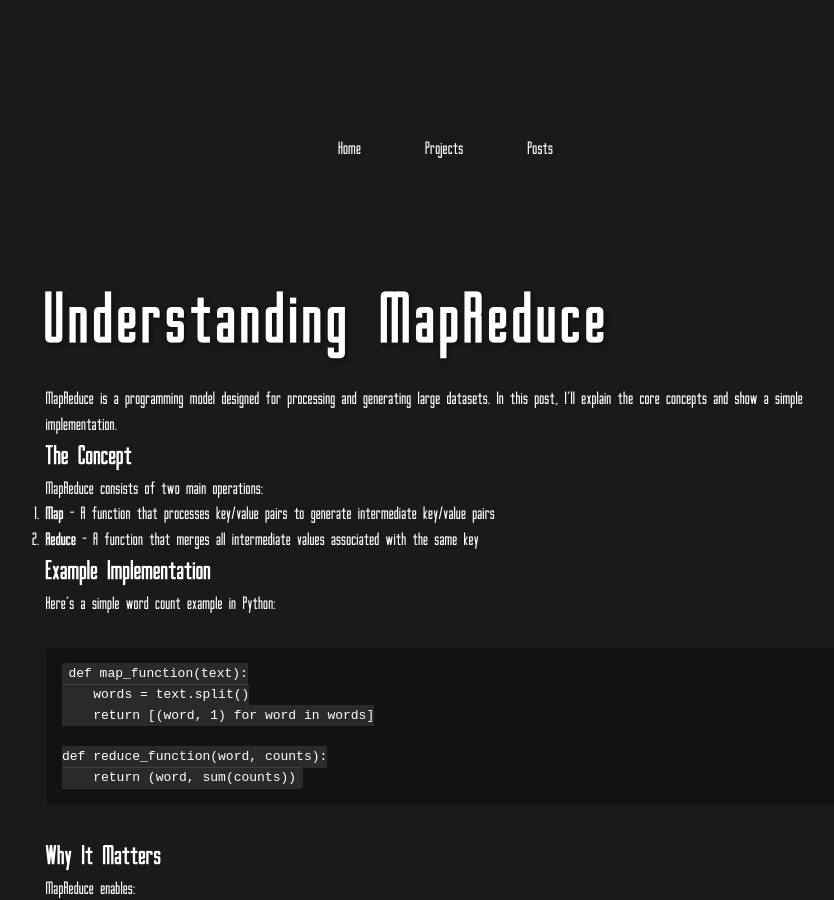
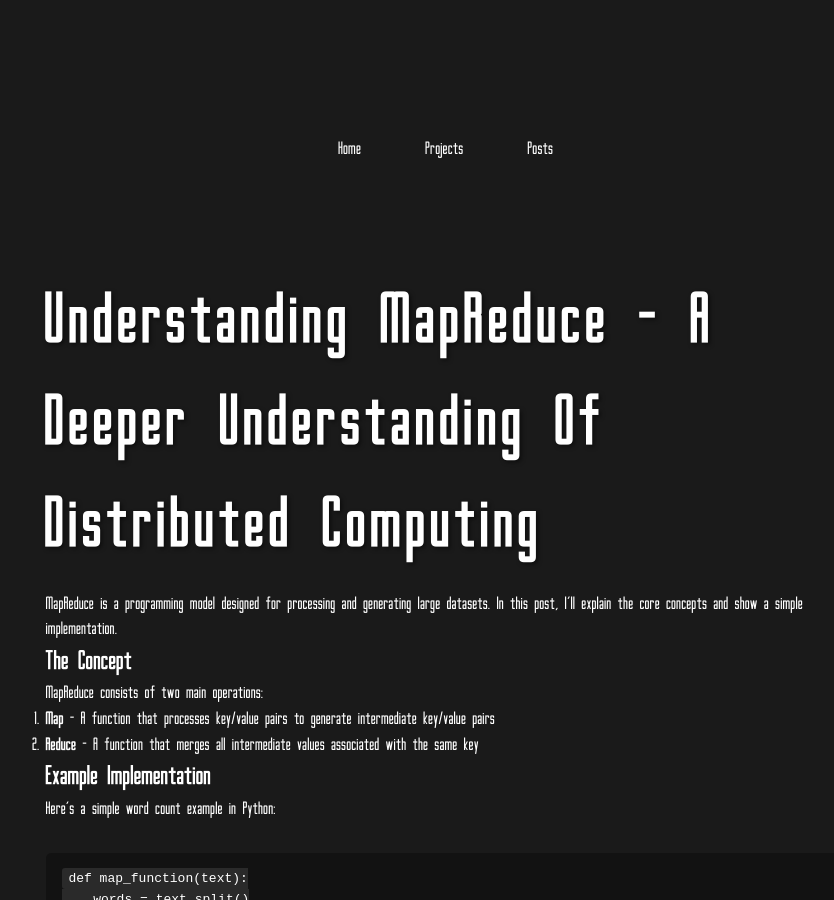
Before and after one commit to cassius66/cassius66.github.io, a Jekyll site: the page built from _posts/2025-05-06-understanding-map-reduce.md, in a window 1280 px wide and 900 px high. Shown: the whole window, without its empty margins (194-1028 px from the left). Built offline with Jekyll 4.4.1, drawn with Linux system fonts in a browser that asks for light colours.

Commit message:
Update title in understanding-map-reduce.md for clarity and emphasis on distributed computing

```diff
--- a/_posts/2025-05-06-understanding-map-reduce.md
+++ b/_posts/2025-05-06-understanding-map-reduce.md
@@ -5,7 +5,7 @@ date: 2025-05-06
 tags: [distributed computing, python, big data]
 ---
 
-# Understanding MapReduce
+# Understanding MapReduce - A Deeper Understanding Of Distributed Computing
 
 MapReduce is a programming model designed for processing and generating large datasets. In this post, I'll explain the core concepts and show a simple implementation.
 
```
